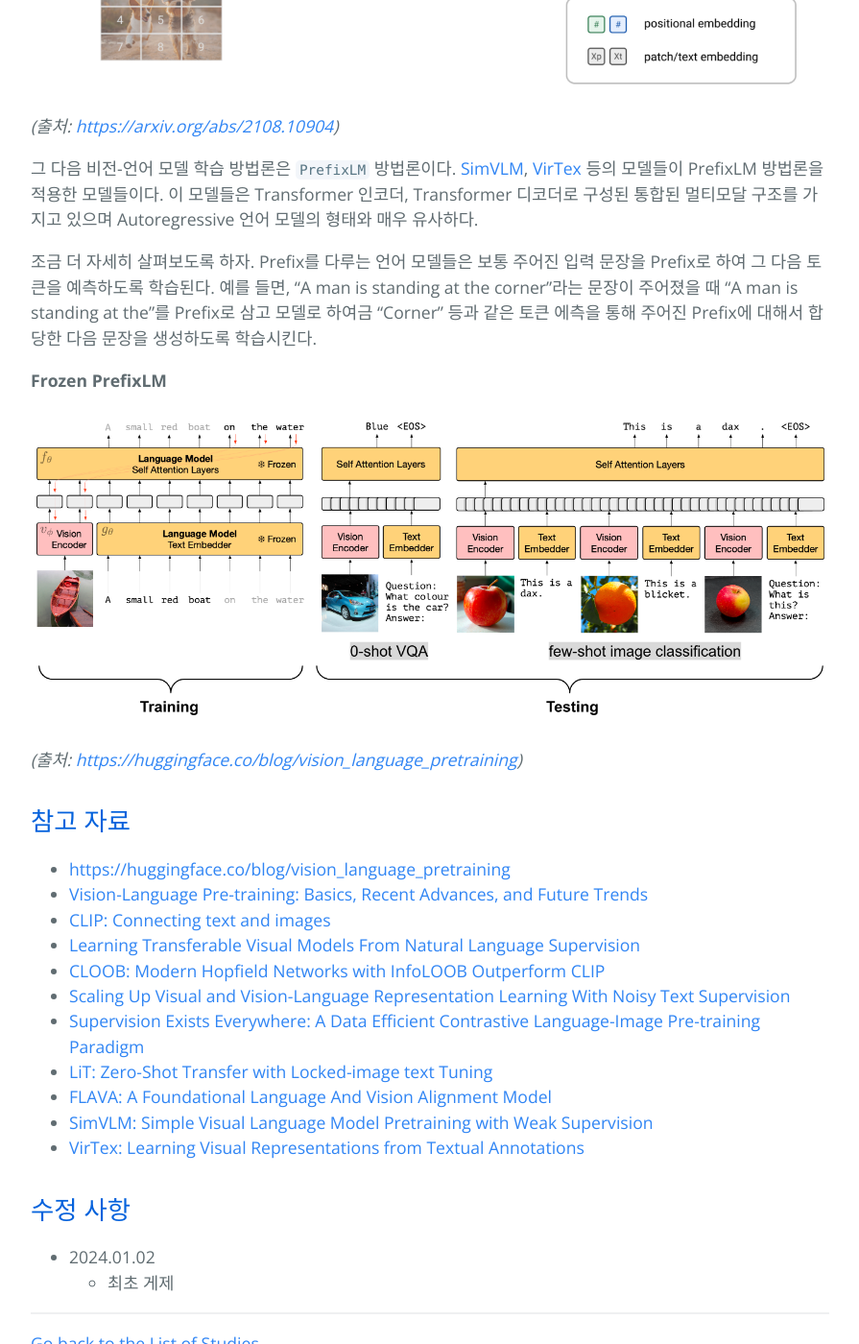
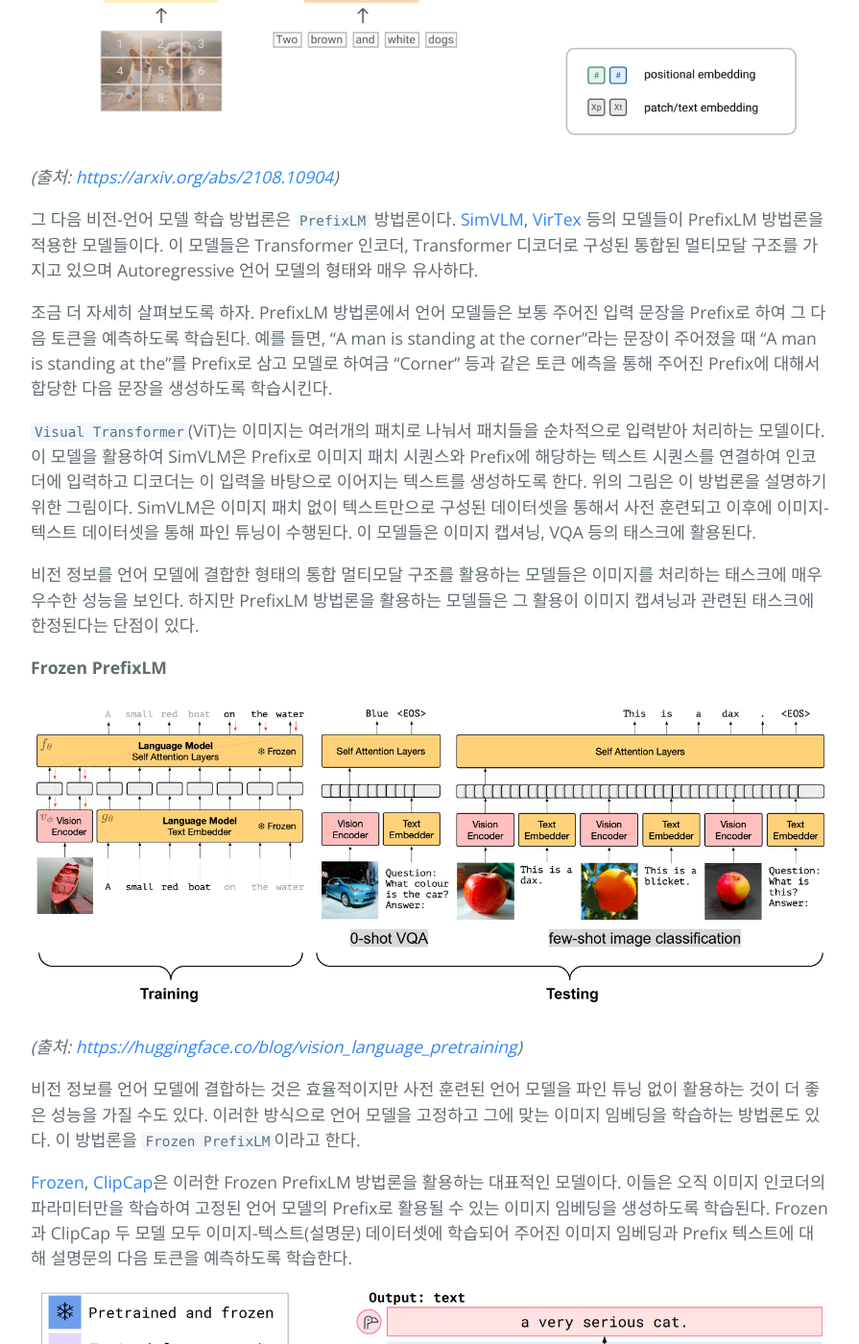
Before and after one commit to hcnoh/hcnoh.github.io, a Jekyll site: the page built from drafts/2024-01-03-vision-language-models-01.md, in a window 1280 px wide and 1400 px high, scrolled down 3699 px. Shown: the whole window at 96% size, without its empty margins (192-1087 px from the left). Built offline with Jekyll 4.4.1, drawn with Linux system fonts in a browser that asks for light colours; comment, search, counter and statistics services are not loaded; some of the changed text lies outside the part shown.

Commit message:
vlm 작성중

```diff
--- a/drafts/2024-01-03-vision-language-models-01.md
+++ b/drafts/2024-01-03-vision-language-models-01.md
@@ -22,6 +22,8 @@
 - [비전-언어 모델 소개](#비전-언어-모델-소개)
 - [학습 전략](#학습-전략)
     - [Contrastive Learning](#constrastive-learning)
+    - [PrefixLM](#prefixlm)
+    - [Cross Attention을 통한 멀티모달 결합](#cross-attention을-통한-멀티모달-결합)
 - [참고 자료](#참고-자료)
 - [수정 사항](#수정-사항)
 
@@ -82,7 +84,11 @@
 
 그 다음 비전-언어 모델 학습 방법론은 `PrefixLM` 방법론이다. [SimVLM](https://arxiv.org/abs/2108.10904), [VirTex](https://arxiv.org/abs/2006.06666v3) 등의 모델들이 PrefixLM 방법론을 적용한 모델들이다. 이 모델들은 Transformer 인코더, Transformer 디코더로 구성된 통합된 멀티모달 구조를 가지고 있으며 Autoregressive 언어 모델의 형태와 매우 유사하다.
 
-조금 더 자세히 살펴보도록 하자. Prefix를 다루는 언어 모델들은 보통 주어진 입력 문장을 Prefix로 하여 그 다음 토큰을 예측하도록 학습된다. 예를 들면, "A man is standing at the corner"라는 문장이 주어졌을 때 "A man is standing at the"를 Prefix로 삼고 모델로 하여금 "Corner" 등과 같은 토큰 에측을 통해 주어진 Prefix에 대해서 합당한 다음 문장을 생성하도록 학습시킨다.
+조금 더 자세히 살펴보도록 하자. PrefixLM 방법론에서 언어 모델들은 보통 주어진 입력 문장을 Prefix로 하여 그 다음 토큰을 예측하도록 학습된다. 예를 들면, "A man is standing at the corner"라는 문장이 주어졌을 때 "A man is standing at the"를 Prefix로 삼고 모델로 하여금 "Corner" 등과 같은 토큰 에측을 통해 주어진 Prefix에 대해서 합당한 다음 문장을 생성하도록 학습시킨다.
+
+`Visual Transformer`(ViT)는 이미지는 여러개의 패치로 나눠서 패치들을 순차적으로 입력받아 처리하는 모델이다. 이 모델을 활용하여 SimVLM은 Prefix로 이미지 패치 시퀀스와 Prefix에 해당하는 텍스트 시퀀스를 연결하여 인코더에 입력하고 디코더는 이 입력을 바탕으로 이어지는 텍스트를 생성하도록 한다. 위의 그림은 이 방법론을 설명하기 위한 그림이다. SimVLM은 이미지 패치 없이 텍스트만으로 구성된 데이터셋을 통해서 사전 훈련되고 이후에 이미지-텍스트 데이터셋을 통해 파인 튜닝이 수행된다. 이 모델들은 이미지 캡셔닝, VQA 등의 태스크에 활용된다.
+
+비전 정보를 언어 모델에 결합한 형태의 통합 멀티모달 구조를 활용하는 모델들은 이미지를 처리하는 태스크에 매우 우수한 성능을 보인다. 하지만 PrefixLM 방법론을 활용하는 모델들은 그 활용이 이미지 캡셔닝과 관련된 태스크에 한정된다는 단점이 있다.
 
 **Frozen PrefixLM**
 
@@ -90,8 +96,27 @@
 
 *(출처: [https://huggingface.co/blog/vision_language_pretraining](https://huggingface.co/blog/vision_language_pretraining))*
 
+비전 정보를 언어 모델에 결합하는 것은 효율적이지만 사전 훈련된 언어 모델을 파인 튜닝 없이 활용하는 것이 더 좋은 성능을 가질 수도 있다. 이러한 방식으로 언어 모델을 고정하고 그에 맞는 이미지 임베딩을 학습하는 방법론도 있다. 이 방법론을 `Frozen PrefixLM`이라고 한다.
+
+[Frozen](https://arxiv.org/abs/2106.13884), [ClipCap](https://arxiv.org/abs/2111.09734)은 이러한 Frozen PrefixLM 방법론을 활용하는 대표적인 모델이다. 이들은 오직 이미지 인코더의 파라미터만을 학습하여 고정된 언어 모델의 Prefix로 활용될 수 있는 이미지 임베딩을 생성하도록 학습된다. Frozen과 ClipCap 두 모델 모두 이미지-텍스트(설명문) 데이터셋에 학습되어 주어진 이미지 임베딩과 Prefix 텍스트에 대해 설명문의 다음 토큰을 예측하도록 학습한다.
+
+![](assets/img/2024-01-03-vision-language-models-01/flamingo.png)
+
+[MAPL](https://arxiv.org/abs/2210.07179), [Flamingo](https://arxiv.org/abs/2204.14198)는 사전 훈련된 비전 인코더와 언어 모델을 모두 고정한다. Flamingo는 Perceiver Resampler 모듈을 사전 훈련된 모델의 상단에 추가하고, 새로운 Cross-Attention 계층을 사전 훈련된 언어 모델의 계층 사이사이에 집어넣어서 비전 조건을 언어 모델에 부여한다. 위 그림은 Flamingo에 대한 설명을 나타내는 그림이다.
+
+Frozen PrefixLM 방법론의 장점은 멀티모달 데이터셋을 활용하기 어려운 특히 유용하다는 점이다.
+
+### Cross Attention을 통한 멀티모달 결합
+
+![](assets/img/2024-01-03-vision-language-models-01/cross-attn.png)
+
+*(출처: [https://lilianweng.github.io/posts/2022-06-09-vlm/](https://lilianweng.github.io/posts/2022-06-09-vlm/))*
+
+멀티모달 태스크에 사전 학습된 언어 모델을 활용하는 또 다른 접근은 직접적으로 비전 데이터를 언어 모델 디코더에 `Cross Attention`을 활용하여 직접 시각 정보를 결합하는 것이다. [VisualGPT](https://arxiv.org/abs/2102.10407), [VC-GPT](https://arxiv.org/abs/2201.12723)
+
 ## 참고 자료
 - [https://huggingface.co/blog/vision_language_pretraining](https://huggingface.co/blog/vision_language_pretraining)
+- [https://lilianweng.github.io/posts/2022-06-09-vlm/](https://lilianweng.github.io/posts/2022-06-09-vlm/)
 - [Vision-Language Pre-training: Basics, Recent Advances, and Future Trends](https://arxiv.org/abs/2210.09263)
 - [CLIP: Connecting text and images](https://openai.com/research/clip)
 - [Learning Transferable Visual Models From Natural Language Supervision](https://arxiv.org/abs/2103.00020)
@@ -102,6 +127,12 @@
 - [FLAVA: A Foundational Language And Vision Alignment Model](https://arxiv.org/abs/2112.04482)
 - [SimVLM: Simple Visual Language Model Pretraining with Weak Supervision](https://arxiv.org/abs/2108.10904)
 - [VirTex: Learning Visual Representations from Textual Annotations](https://arxiv.org/abs/2006.06666v3)
+- [Multimodal Few-Shot Learning with Frozen Language Models](https://arxiv.org/abs/2106.13884)
+- [ClipCap: CLIP Prefix for Image Captioning](https://arxiv.org/abs/2111.09734)
+- [MAPL: Parameter-Efficient Adaptation of Unimodal Pre-Trained Models for Vision-Language Few-Shot Prompting](https://arxiv.org/abs/2210.07179)
+- [Flamingo: a Visual Language Model for Few-Shot Learning](https://arxiv.org/abs/2204.14198)
+- [VisualGPT: Data-efficient Adaptation of Pretrained Language Models for Image Captioning](https://arxiv.org/abs/2102.10407)
+- [A Frustratingly Simple Approach for End-to-End Image Captioning](https://arxiv.org/abs/2201.12723)
 
 ## 수정 사항
 - 2024.01.02
```
Also changed, not shown: assets/img/2024-01-03-vision-language-models-01/cross-attn.png (added), assets/img/2024-01-03-vision-language-models-01/flamingo.png (added), 3 other files.
